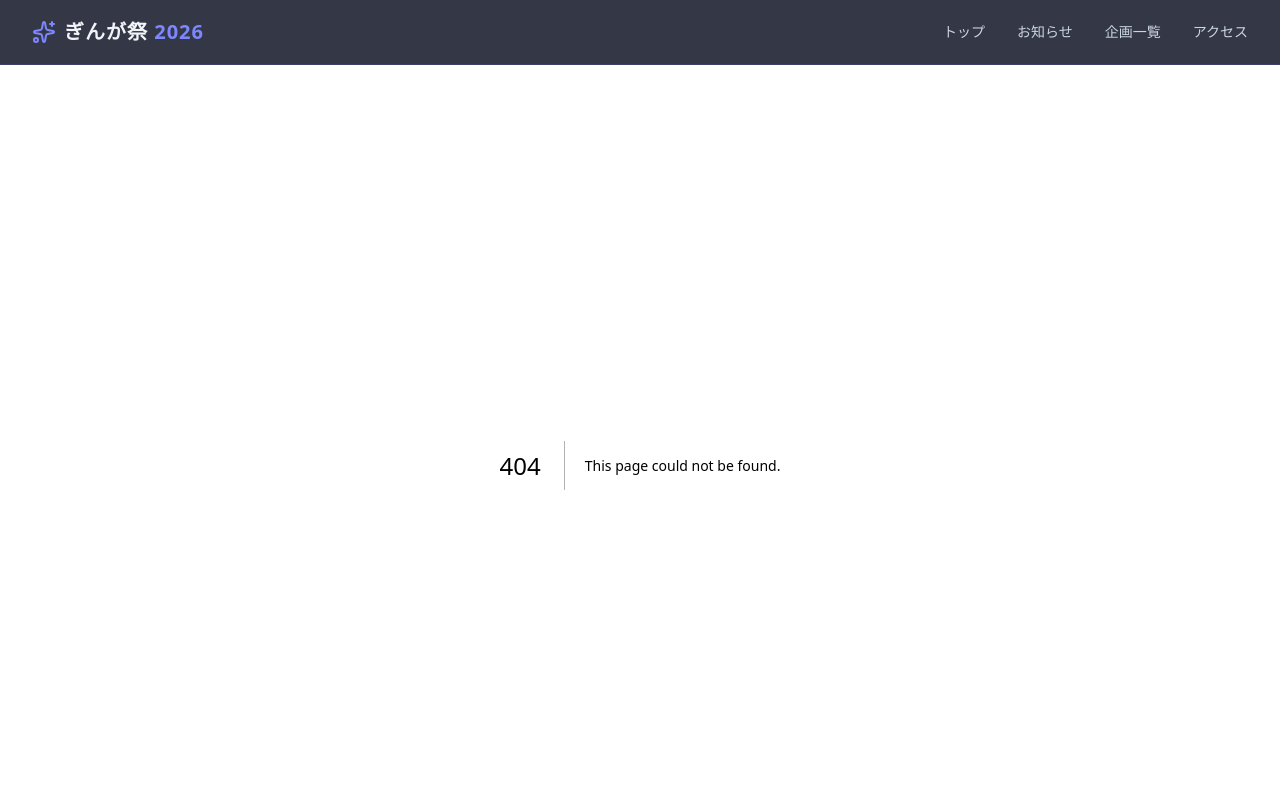
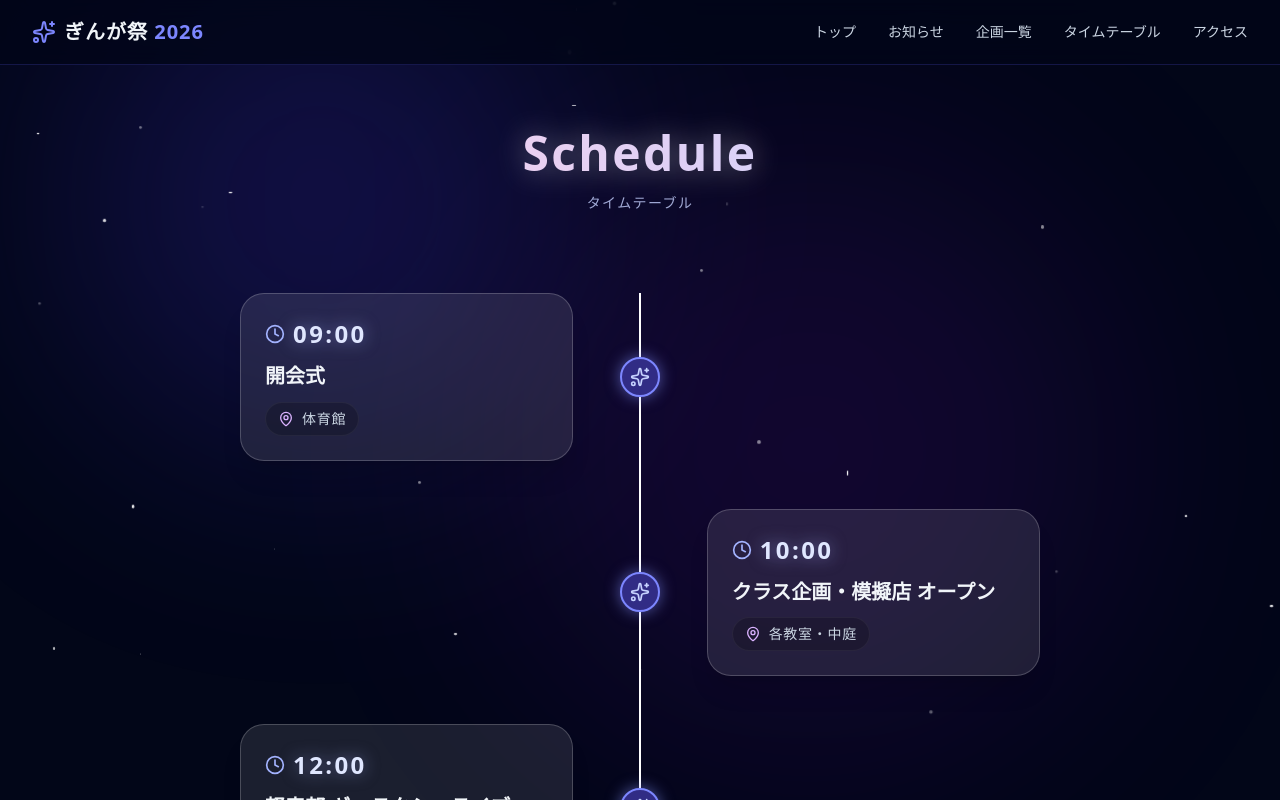
Before and after one commit to gingakouhou/gingafes2026, a Next.js app: page /schedule in a window 1280 px wide. Before the commit this address had no page. Shown: the top 800 px of the page. Built offline with nearby package versions, Linux system fonts and the light colour scheme.

Commit message:
feat: タイムテーブル(Schedule)ページを新規作成

```diff
--- /dev/null
+++ b/src/app/schedule/page.tsx
@@ -0,0 +1,104 @@
+import { Clock, MapPin, Sparkles } from "lucide-react";
+
+export default function SchedulePage() {
+  const scheduleData = [
+    { time: "09:00", title: "開会式", location: "体育館", type: "event" },
+    { time: "10:00", title: "クラス企画・模擬店 オープン", location: "各教室・中庭", type: "class" },
+    { time: "12:00", title: "軽音部 ギャラクシーライブ", location: "体育館", type: "stage" },
+    { time: "14:30", title: "有志ダンス発表", location: "中庭特設ステージ", type: "stage" },
+    { time: "16:00", title: "閉会式・フィナーレ", location: "グラウンド", type: "event" },
+  ];
+
+  return (
+    <div className="relative min-h-[calc(100vh-4rem)]">
+      {/* 常に背面にある星空・オーロラエフェクト (fixed) */}
+      <div className="fixed inset-0 z-0 pointer-events-none overflow-hidden">
+        <div className="absolute top-1/4 left-1/4 h-[500px] w-[500px] -translate-x-1/2 -translate-y-1/2 rounded-full bg-indigo-600/20 mix-blend-screen blur-[120px] max-md:h-[300px] max-md:w-[300px]" />
+        <div className="absolute bottom-1/4 right-1/4 h-[600px] w-[600px] translate-x-1/4 translate-y-1/4 rounded-full bg-purple-600/10 mix-blend-screen blur-[120px] max-md:h-[300px] max-md:w-[300px]" />
+
+        {/* 無数の星 */}
+        {[...Array(30)].map((_, i) => (
+          <div
+            key={i}
+            className="absolute rounded-full bg-white opacity-20 animate-twinkle"
+            style={{
+              top: `${Math.random() * 100}%`,
+              left: `${Math.random() * 100}%`,
+              width: `${Math.random() * 3 + 1}px`,
+              height: `${Math.random() * 3 + 1}px`,
+              animationDelay: `${Math.random() * 3}s`,
+              animationDuration: `${Math.random() * 2 + 2}s`,
+            }}
+          />
+        ))}
+      </div>
+
+      <main className="relative z-10 w-full max-w-4xl px-4 py-16 mx-auto sm:px-6 lg:px-8">
+
+        <div className="mb-16 text-center animate-fade-in-up">
+          <h1 className="text-4xl font-extrabold tracking-wider md:text-5xl text-transparent bg-clip-text bg-gradient-to-r from-pink-200 to-indigo-200 drop-shadow-[0_0_15px_rgba(255,255,255,0.4)]">
+            Schedule
+          </h1>
+          <p className="mt-4 text-sm tracking-widest text-indigo-200/80 uppercase">
+            タイムテーブル
+          </p>
+        </div>
+
+        {/* タイムラインコンテナ */}
+        <div className="relative wrap overflow-hidden p-4 h-full">
+          {/* 中央（または左寄り）の縦線 */}
+          <div className="absolute border-opacity-20 border-white h-full border-l-2 left-6 md:left-1/2 md:-ml-[1px]"></div>
+
+          {scheduleData.map((item, index) => {
+            // PC版では左右交互に配置するためのフラグ
+            const isEven = index % 2 === 0;
+
+            return (
+              <div
+                key={index}
+                className={`mb-12 flex justify-between items-center w-full animate-fade-in-up opacity-0 [animation-fill-mode:forwards]
+                  ${isEven ? 'md:flex-row-reverse' : 'md:flex-row'}
+                  flex-row-reverse
+                `}
+                style={{ animationDelay: `${200 + index * 150}ms` }}
+              >
+                {/* PC時の余白調整（スマホ時は非表示） */}
+                <div className="hidden md:block w-5/12"></div>
+
+                {/* タイムライン上のポイント（星アイコン） */}
+                <div className="z-20 flex items-center justify-center w-8 h-8 md:w-10 md:h-10 bg-indigo-900 rounded-full shadow-[0_0_15px_rgba(129,140,248,0.6)] border-2 border-indigo-400">
+                  <Sparkles className="w-4 h-4 md:w-5 md:h-5 text-indigo-200" />
+                </div>
+
+                {/* スケジュールカード (グラスモーフィズム) */}
+                <div className="w-[calc(100%-3rem)] md:w-5/12 rounded-3xl border border-white/20 bg-white/10 backdrop-blur-md p-6 shadow-xl transition-all hover:bg-white/20 hover:border-white/30 hover:-translate-y-1">
+
+                  {/* 時間 */}
+                  <div className="flex items-center gap-2 mb-3">
+                    <Clock className="w-5 h-5 text-indigo-300" />
+                    <span className="text-2xl font-black tracking-widest text-indigo-100 drop-shadow-[0_0_8px_rgba(165,180,252,0.5)]">
+                      {item.time}
+                    </span>
+                  </div>
+
+                  {/* アロー付きのタイトル */}
+                  <h3 className="text-xl font-bold text-slate-100 mb-3 leading-snug">
+                    {item.title}
+                  </h3>
+
+                  {/* 場所 */}
+                  <div className="flex items-center gap-2 text-slate-300 bg-black/20 rounded-full px-3 py-1.5 w-fit border border-white/5">
+                    <MapPin className="w-4 h-4 text-purple-300" />
+                    <span className="text-sm tracking-wider font-medium">{item.location}</span>
+                  </div>
+
+                </div>
+              </div>
+            );
+          })}
+        </div>
+
+      </main>
+    </div>
+  );
+}
--- a/src/components/Header.tsx
+++ b/src/components/Header.tsx
@@ -8,6 +8,7 @@ const navLinks = [
   { name: "トップ", href: "/" },
   { name: "お知らせ", href: "/#news" },
   { name: "企画一覧", href: "/events" },
+  { name: "タイムテーブル", href: "/schedule" },
   { name: "アクセス", href: "/access" },
 ];
 
```
